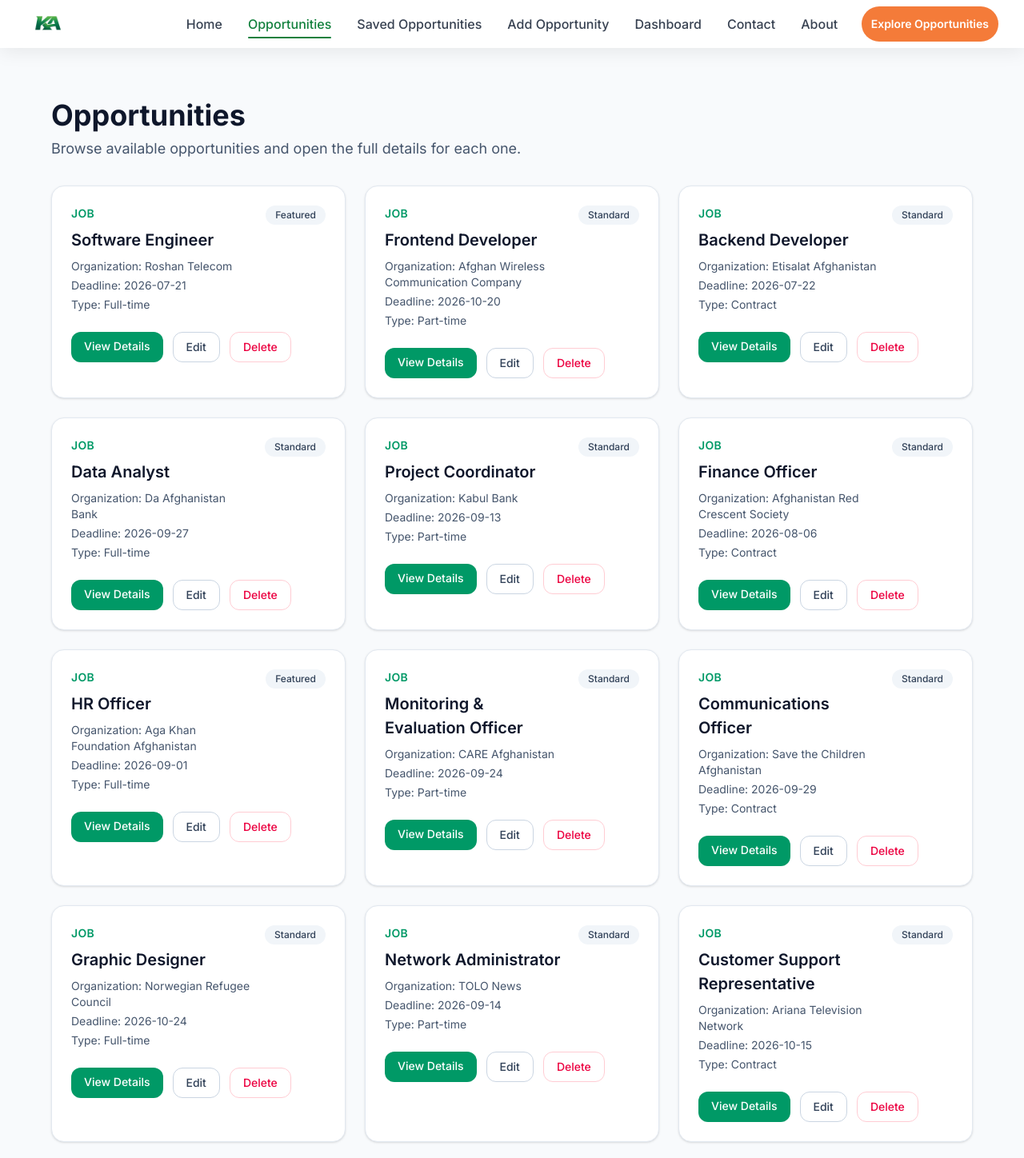
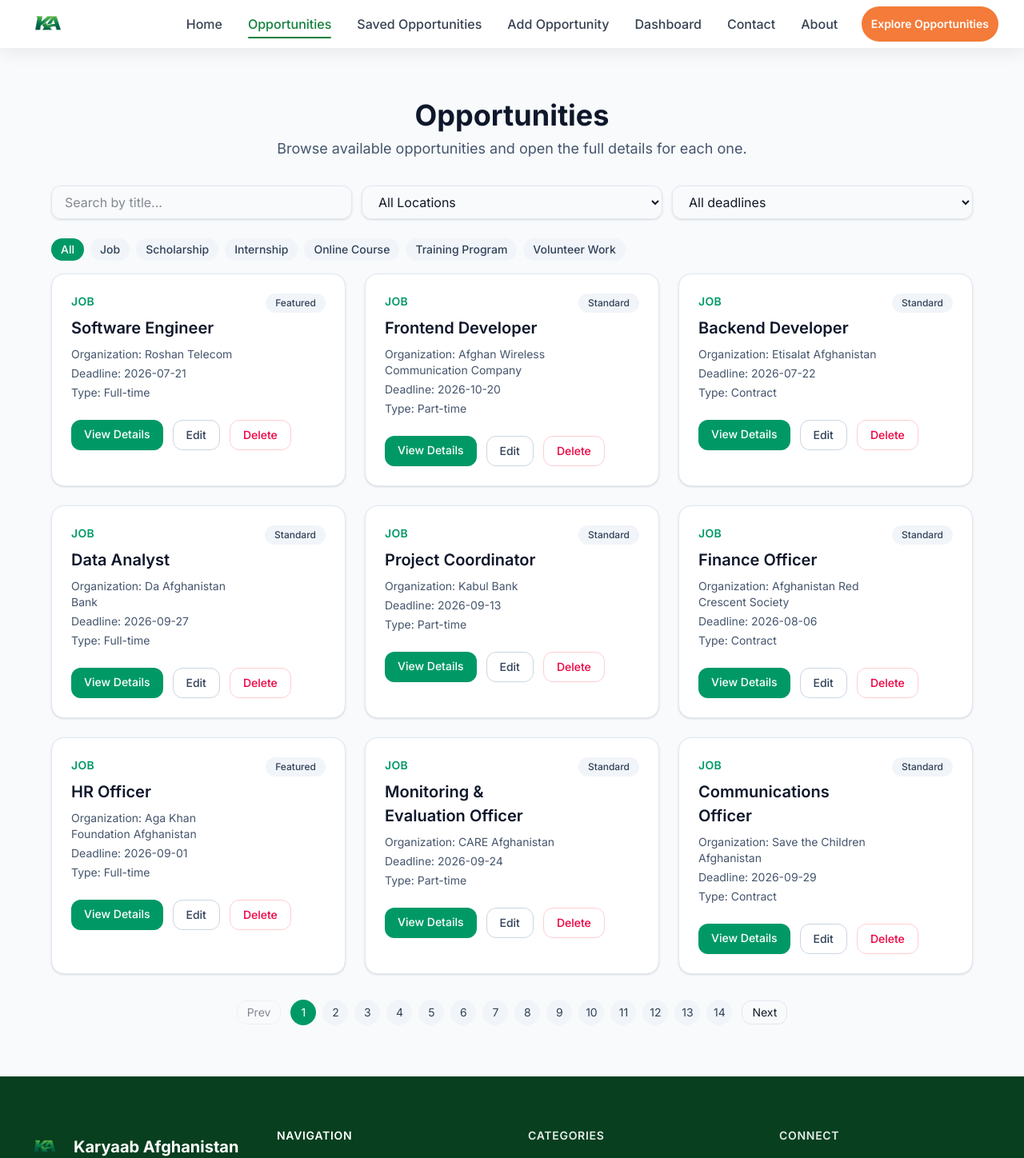
Before and after one commit to faezahahmadi/kaaryab-afghanistan, a Next.js app: page /opportunities in a window 1280 px wide. Shown: the top 1448 px of the page at 80% size. Built offline with nearby package versions, Linux system fonts and the light colour scheme.

Commit message:
opp page: filter logic and pagination

```diff
--- a/app/opportunities/[id]/page.tsx
+++ b/app/opportunities/[id]/page.tsx
@@ -26,8 +26,8 @@ export default async function OpportunityDetailPage({
   }
 
   return (
-    <main className="min-h-screen bg-slate-50 px-6 py-16">
-      <div className="mx-auto max-w-4xl rounded-2xl border border-slate-200 bg-white p-8 shadow-sm">
+    <main className="min-h-screen bg-slate-50 px-4 py-12 sm:px-6 lg:py-16">
+      <div className="mx-auto max-w-4xl rounded-2xl border border-slate-200 bg-white p-6 sm:p-8 shadow-sm">
         <Link
           href="/opportunities"
           className="text-sm font-medium text-emerald-600 hover:underline"
--- a/app/opportunities/page.tsx
+++ b/app/opportunities/page.tsx
@@ -1,23 +1,20 @@
-import OpportunityCard from "@/components/opportunitiesPage/OpportunityCard";
-import { allOpportunities } from "@/utils/mockData";
+import OpportunitiesList from "@/components/opportunitiesPage/OpportunitiesList";
 
 export default function Opportunities() {
   return (
     <main className="min-h-screen bg-slate-50 px-6 py-16">
       <div className="mx-auto max-w-6xl">
         <div className="mb-8">
-          <h1 className="text-4xl font-bold text-slate-900">Opportunities</h1>
-          <p className="mt-2 text-lg text-slate-600">
+          <h1 className="text-4xl font-bold text-slate-900 text-center">
+            Opportunities
+          </h1>
+          <p className="mt-2 text-lg text-slate-600 text-center">
             Browse available opportunities and open the full details for each
             one.
           </p>
         </div>
 
-        <div className="grid gap-6 md:grid-cols-2 xl:grid-cols-3">
-          {allOpportunities.map((opportunity) => (
-            <OpportunityCard key={opportunity.id} opportunity={opportunity} />
-          ))}
-        </div>
+        <OpportunitiesList />
       </div>
     </main>
   );
--- /dev/null
+++ b/components/opportunitiesPage/OpportunitiesList.tsx
@@ -0,0 +1,174 @@
+"use client";
+
+import { useMemo, useState } from "react";
+import OpportunityCard from "./OpportunityCard";
+import type { Opportunity } from "@/utils/mockData";
+import { allOpportunities } from "@/utils/mockData";
+
+const PAGE_SIZE = 9;
+
+export default function OpportunitiesList() {
+  const [query, setQuery] = useState("");
+  const [location, setLocation] = useState("All Locations");
+  const [deadlineFilter, setDeadlineFilter] = useState("All");
+  const [category, setCategory] = useState<string | null>(null);
+  const [page, setPage] = useState(1);
+
+  const locations = useMemo(() => {
+    const set = new Set<string>(allOpportunities.map((o) => o.location));
+    return ["All Locations", ...Array.from(set)];
+  }, []);
+
+  const categories = useMemo(() => {
+    const set = new Set<string>(allOpportunities.map((o) => o.category));
+    return ["All", ...Array.from(set)];
+  }, []);
+
+  const filtered = useMemo(() => {
+    const now = new Date();
+
+    return allOpportunities.filter((o: Opportunity) => {
+      if (query && !o.title.toLowerCase().includes(query.toLowerCase())) {
+        return false;
+      }
+
+      if (location !== "All Locations" && o.location !== location) return false;
+
+      if (category && o.category !== category) return false;
+
+      if (deadlineFilter === "Next7") {
+        const d = new Date(o.deadline);
+        const diff = (d.getTime() - now.getTime()) / (1000 * 60 * 60 * 24);
+        if (diff < 0 || diff > 7) return false;
+      } else if (deadlineFilter === "Next30") {
+        const d = new Date(o.deadline);
+        const diff = (d.getTime() - now.getTime()) / (1000 * 60 * 60 * 24);
+        if (diff < 0 || diff > 30) return false;
+      } else if (deadlineFilter === "Past") {
+        const d = new Date(o.deadline);
+        if (d >= now) return false;
+      }
+
+      return true;
+    });
+  }, [query, location, deadlineFilter, category]);
+
+  const totalPages = Math.max(1, Math.ceil(filtered.length / PAGE_SIZE));
+
+  const currentPageData = useMemo(() => {
+    const start = (page - 1) * PAGE_SIZE;
+    return filtered.slice(start, start + PAGE_SIZE);
+  }, [filtered, page]);
+
+  function goToPage(n: number) {
+    setPage(Math.min(Math.max(1, n), totalPages));
+    window.scrollTo({ top: 0, behavior: "smooth" });
+  }
+
+  return (
+    <div>
+      <div className="mb-6 grid gap-3 sm:grid-cols-1 md:grid-cols-3">
+        <input
+          value={query}
+          onChange={(e) => {
+            setQuery(e.target.value);
+            setPage(1);
+          }}
+          placeholder="Search by title..."
+          className="col-span-1 rounded-lg border border-slate-200 px-4 py-2 shadow-sm"
+        />
+
+        <select
+          value={location}
+          onChange={(e) => {
+            setLocation(e.target.value);
+            setPage(1);
+          }}
+          className="rounded-lg border border-slate-200 px-4 py-2 shadow-sm"
+        >
+          {locations.map((loc) => (
+            <option key={loc} value={loc}>
+              {loc}
+            </option>
+          ))}
+        </select>
+
+        <select
+          value={deadlineFilter}
+          onChange={(e) => {
+            setDeadlineFilter(e.target.value);
+            setPage(1);
+          }}
+          className="rounded-lg border border-slate-200 px-4 py-2 shadow-sm"
+        >
+          <option value="All">All deadlines</option>
+          <option value="Next7">Next 7 days</option>
+          <option value="Next30">Next 30 days</option>
+          <option value="Past">Past</option>
+        </select>
+      </div>
+
+      <div className="mb-4 flex flex-wrap gap-2">
+        {categories.map((cat) => (
+          <button
+            key={cat}
+            onClick={() => {
+              setCategory(cat === "All" ? null : cat);
+              setPage(1);
+            }}
+            className={`inline-flex items-center gap-2 rounded-full px-3 py-1 text-sm font-medium transition ${
+              (category === null && cat === "All") || category === cat
+                ? "bg-emerald-600 text-white"
+                : "bg-slate-100 text-slate-700"
+            }`}
+          >
+            {cat}
+          </button>
+        ))}
+      </div>
+
+      <div className="grid gap-6 sm:grid-cols-1 md:grid-cols-2 xl:grid-cols-3">
+        {currentPageData.map((o) => (
+          <OpportunityCard key={o.id} opportunity={o} />
+        ))}
+      </div>
+
+      <div className="mt-8 flex items-center justify-center gap-3">
+        <button
+          onClick={() => goToPage(page - 1)}
+          disabled={page === 1}
+          className="rounded-lg border border-slate-200 px-3 py-1 text-sm disabled:opacity-50"
+        >
+          Prev
+        </button>
+
+        <div className="flex items-center gap-2">
+          {Array.from({ length: totalPages }).map((_, i) => {
+            const n = i + 1;
+            return (
+              <button
+                key={n}
+                onClick={() => goToPage(n)}
+                className={`h-8 w-8 rounded-full text-sm ${
+                  n === page
+                    ? "bg-emerald-600 text-white"
+                    : "bg-slate-100 text-slate-700"
+                }`}
+              >
+                {n}
+              </button>
+            );
+          })}
+        </div>
+
+        <button
+          onClick={() => goToPage(page + 1)}
+          disabled={page === totalPages}
+          className="rounded-lg border border-slate-200 px-3 py-1 text-sm disabled:opacity-50"
+        >
+          Next
+        </button>
+      </div>
+    </div>
+  );
+}
--- a/components/opportunitiesPage/OpportunityCard.tsx
+++ b/components/opportunitiesPage/OpportunityCard.tsx
@@ -22,7 +22,9 @@ export default function OpportunityCard({ opportunity }: OpportunityCardProps) {
           <p className="mt-1 text-sm text-slate-600">
             Deadline: {opportunity.deadline}
           </p>
-          <p className="mt-1 text-sm text-slate-600">Type: {opportunity.type}</p>
+          <p className="mt-1 text-sm text-slate-600">
+            Type: {opportunity.type}
+          </p>
         </div>
 
         <span className="rounded-full bg-slate-100 px-3 py-1 text-xs font-medium text-slate-700">
```
